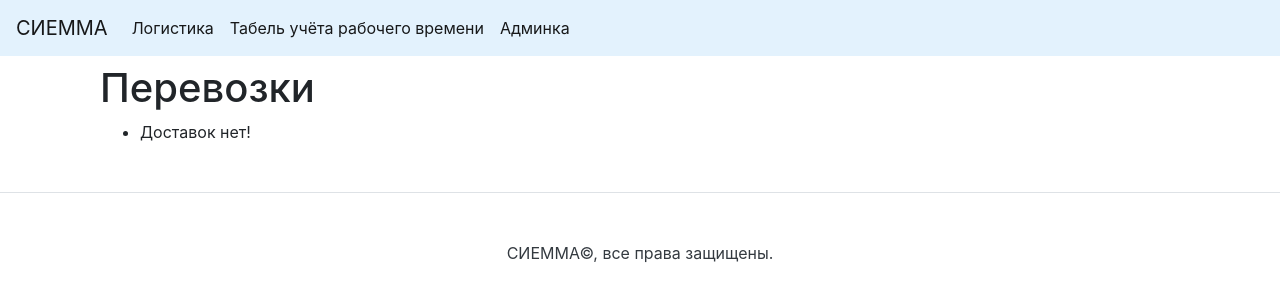
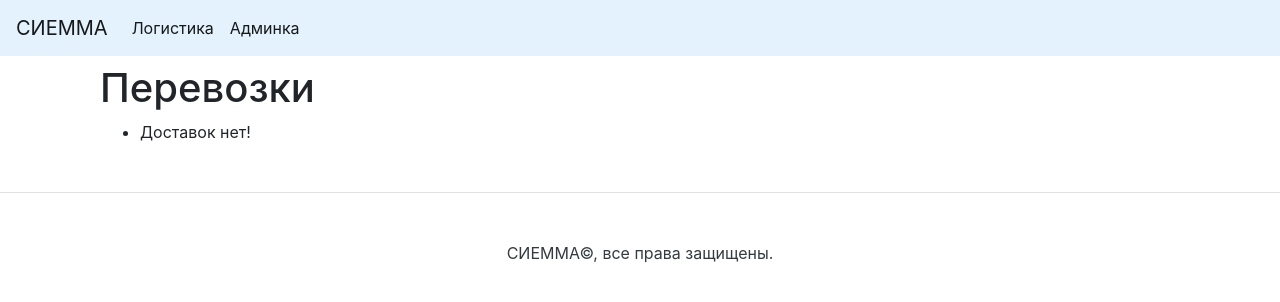
Before and after one commit to mehonator/apteka_net, a Django app: page /deleveries/ in a window 1280 px wide. Shown: the top 302 px of the page. Run offline with Django 3.2, Linux system fonts and the light colour scheme; data that the repository does not hold is empty; parts of the project's set-up code (start-up, migrations or seed data) failed here and were passed over; some libraries are stand-ins or nearby versions.

Commit message:
убрал тк теперь доступ через слаг подразделения

```diff
--- a/templates/nav.html
+++ b/templates/nav.html
@@ -12,10 +12,6 @@
                         class="sr-only">(current)</span></a>
             </li>
             <li class="nav-item active">
-                <a class="nav-link" href="{% url "employee_time_sheet:tables_ucheta_rabochego_vremeni_list" %}">Табель учёта рабочего времени<span
-                        class="sr-only">(current)</span></a>
-            </li>
-            <li class="nav-item active">
                 <a class="nav-link" href="/admin/">Админка <span
                         class="sr-only">(current)</span></a>
             </li>
```
